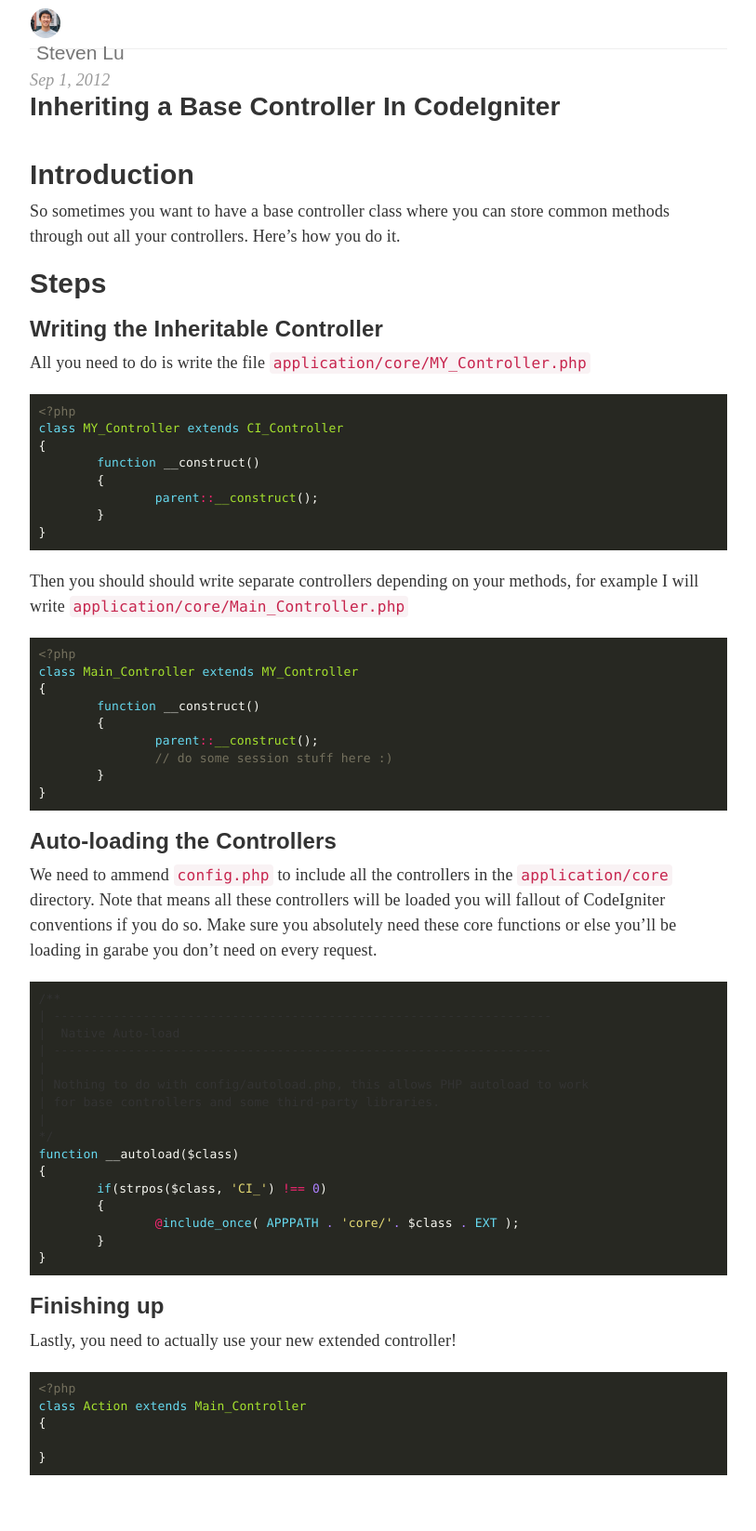
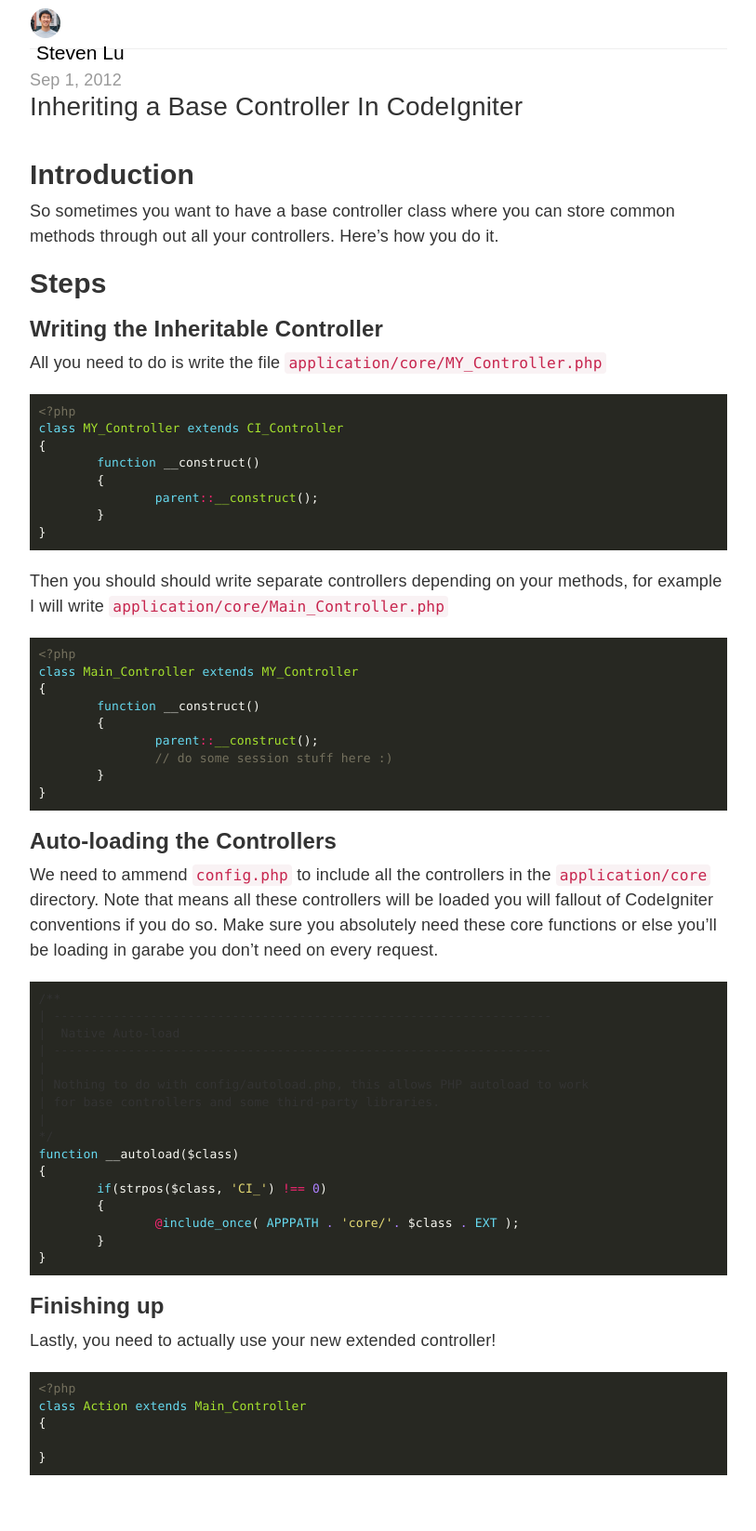
Before and after one commit to sjlu/sjlu.github.io, a Jekyll site: the page built from posts/_posts/2012-09-01-inheriting-a-base-controller-in-codeigniter.md, in a window 1280 px wide. Shown: the whole page at 93% size, without its empty margins (233-1046 px from the left). Built offline with Jekyll 4.4.1, drawn with Linux system fonts in a browser that asks for light colours; nearby versions of some CDN libraries; some web fonts are replaced.

Commit message:
Style updates and changes

```diff
--- a/_layouts/default.html
+++ b/_layouts/default.html
@@ -10,8 +10,7 @@
 
     <link rel="canonical" href="{{ page.url | replace:'index.html','' | prepend: site.baseurl | prepend: site.url }}">
 
-    <script src="//use.typekit.net/tfs0plg.js"></script>
-    <script>try{Typekit.load();}catch(e){}</script>
+    <link rel="stylesheet" href="https://use.typekit.net/tfs0plg.css">
 
     <link href='//maxcdn.bootstrapcdn.com/bootstrap/3.2.0/css/bootstrap.min.css' rel='stylesheet' type='text/css'>
     <link href='//maxcdn.bootstrapcdn.com/font-awesome/4.1.0/css/font-awesome.min.css' rel='stylesheet' type='text/css'>
--- a/css/main.scss
+++ b/css/main.scss
@@ -6,10 +6,12 @@
 $font-size: 18px;
 $h1-font-size: 28px;
 $color-gray: #999;
+$font-body: freight-text-pro, sans-serif;
+$font-title: source-sans-pro, sans-serif;
 
 // Globals
 body {
-  font-family: "freight-text-pro", serif;
+  font-family: $font-body;
   font-weight: 400;
   color: #333;
   letter-spacing: 0.17px;
@@ -28,12 +30,12 @@
 }
 
 h1,h2,h3,h4,h5,h6 {
-  font-family: "freight-sans-pro", sans-serif;
-  font-weight: 600;
+  font-family: $font-title;
+  font-weight: 400;
 }
 
 nav {
-  font-family: "freight-sans-pro", sans-serif;
+  font-family: $font-title;
   font-size: 16px;
 
   .title {
@@ -77,6 +79,7 @@
   }
 
   .navbar-brand {
+    color: black!important;
     padding: 8px 15px;
     font-weight: 500;
     letter-spacing: 0;
@@ -85,17 +88,11 @@
       width: 32px;
       height: 32px;
       // box-shadow: rgba(0,0,0,0.3) 0 0 5px;
-      transition: all 0.2s ease;
+      // transition: all 0.2s ease;
       // @include transition (all 0.2s ease);
     }
 
     &:hover {
-
-
-      img {
-        box-shadow: rgba(0,0,0,0.3) 0 0 9px;
-      }
-
       .title {
         text-decoration: none;
         background-image: linear-gradient(to bottom, rgba(0,0,0,0) 50%, rgba(0,0,0,0.6) 50%);
@@ -139,7 +136,7 @@
 
 // Homepage
 #title {
-  font-family: "freight-sans-pro", serif;
+  font-family: $font-title;
 
   display: flex;
 
@@ -202,6 +199,7 @@
     font-size: $font-size;
 
     td:first-child {
+      font-family: $font-title;
       color: $color-gray;
       padding-right: 1rem;
       vertical-align: top;
@@ -210,7 +208,7 @@
 
     td:nth-child(2) {
       &::first-line {
-        font-weight: 600;
+        font-family: $font-title;
         color: black;
       }
     }
@@ -247,11 +245,19 @@
     margin: 20px 0;
 
     font-size: $font-size;
+    font-family: $font-body;
+
+    .meta {
+      font-size: 85%;
+      color: $color-gray;
+      font-family: $font-title;
+    }
 
     .title {
-      font-family: "freight-sans-pro", sans-serif;
-      font-size: 20px;
       font-weight: 400;
+      margin-bottom: -1px;
+      font-family: $font-title;
+      font-size: $font-size;
     }
 
     &:first-child {
@@ -259,18 +265,19 @@
     }
 
     a:hover {
-      text-decoration: none;
-      background-image: linear-gradient(to bottom, rgba(42,100,150,0) 50%, rgba(42,100,150,0.6) 50%);
-      background-repeat:repeat-x;
-      background-size: 2px 2px;
-      background-position: 0 26px;
+      // text-decoration: none;
+      text-decoration: underline;
+      // background-image: linear-gradient(to bottom, rgba(42,100,150,0) 50%, rgba(42,100,150,0.6) 50%);
+      // background-repeat:repeat-x;
+      // background-size: 2px 2px;
+      // background-position: 0 26px;
     }
   }
 }
 
 .more {
-  font-size: $font-size;
-  font-family: "freight-sans-pro", sans-serif;
+  font-size: 16px;
+  font-family: $font-title;
 
   i {
     font-size: 12px;
@@ -291,24 +298,24 @@
       margin-top: 0;
       margin-bottom: 0;
       font-size: $h1-font-size;
+      font-weight: 400;
     }
 
     h2,h3,h4,h5 {
-      font-family: "freight-sans-pro", serif;
-      font-weight: 700;
+      font-family: $font-title;
+      font-weight: 400;
       margin-top: 30px;
     }
 
     p {
-      font-style: italic;
       font-weight: 300;
       font-size: $font-size;
 
       &.meta {
-        font-family: "freight-text-pro", serif;
+        font-family: $font-title;
         color: $color-gray;
         margin-bottom: 0;
-        font-weight: 300;
+        font-weight: 400;
         font-size: $font-size;
       }
     }
@@ -366,7 +373,7 @@
 // Project page
 .project {
   .project-header {
-    font-family: "freight-sans-pro", sans-serif;
+    font-family: $font-title;
     margin-bottom: 20px;
   }
 
--- a/posts/index.html
+++ b/posts/index.html
@@ -6,9 +6,8 @@
     <div class="col-md-12">
       {% for post in site.posts %}
         <div class="headline">
-          <small>{{ post.date | date: "%b %-d, %Y" }}</small>
+          <div class="meta">{{ post.date | date: "%b %-d, %Y" }}</div>
           <div><a href="{{ post.url | prepend: site.baseurl }}" class="title">{{ post.title }}</a></div>
-          <small>{{ post.description | strip_html | truncatewords: 15 }}</small>
         </div>
       {% endfor %}
     </div>
```
Also changed, not shown: _includes/about.md (+1 -1 lines), index.html (+3 -6 lines).
